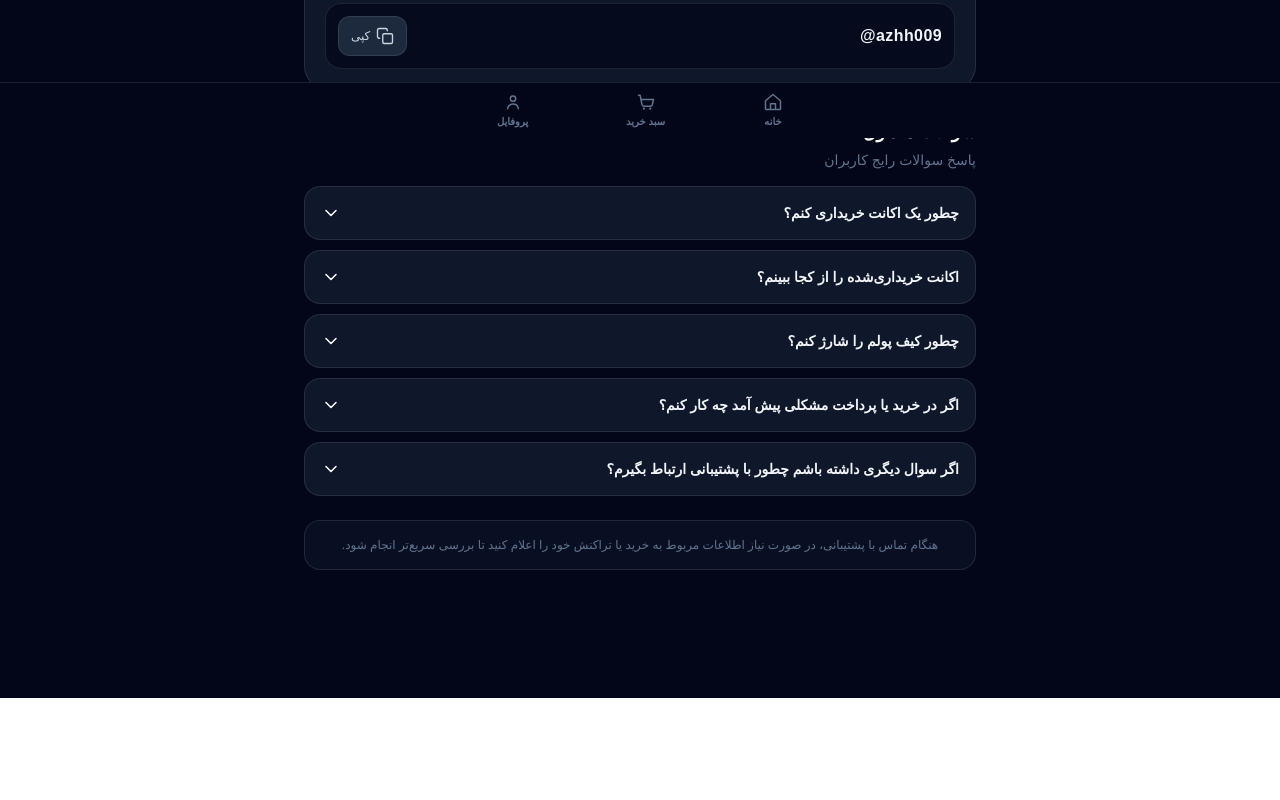
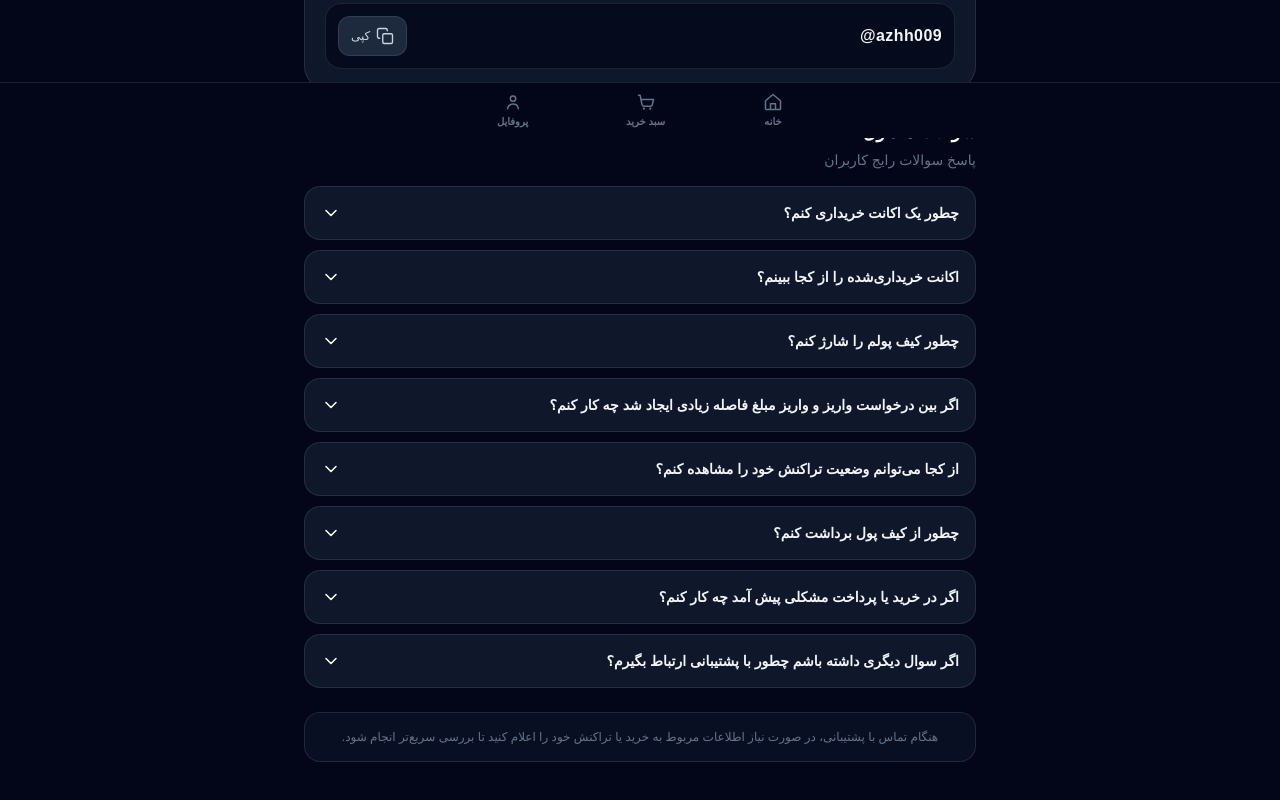
Before and after one commit to Msooragh1388/gaming-account, a Next.js app: page /support in a window 1280 px wide. Shown: the part 662-1462 px from the top of the page. Before the commit the page ends 1360 px from the top, so only its background shows below. Built offline with nearby package versions, Linux system fonts and the light colour scheme.

Commit message:
update support faq

```diff
--- a/app/support/page.tsx
+++ b/app/support/page.tsx
@@ -9,7 +9,7 @@ const faqs = [
   {
     question: "چطور یک اکانت خریداری کنم؟",
     answer:
-      "از صفحه محصولات، بازی و محصول موردنظر خودت را انتخاب کن و مراحل خرید را انجام بده. بعد از تکمیل موفق خرید، اطلاعات محصول در بخش خریدهای من قرار می‌گیرد.",
+      "ابتدا وارد بخش «اطلاعات حساب» شوید و اطلاعات کاربری خود را تکمیل کنید. سپس از بخش «کیف پول» موجودی خود را به میزان موردنیاز شارژ کنید. پس از شارژ شدن کیف پول، اکانت موردنظر خود را انتخاب کرده و به سبد خرید اضافه کنید. در ادامه وارد سبد خرید شوید و مراحل خرید را تکمیل کنید. پس از تکمیل موفق خرید، اطلاعات اکانت خریداری‌شده در بخش «خریدهای من» قرار می‌گیرد.",
   },
   {
     question: "اکانت خریداری‌شده را از کجا ببینم؟",
@@ -19,7 +19,22 @@ const faqs = [
   {
     question: "چطور کیف پولم را شارژ کنم؟",
     answer:
-      "از پروفایل وارد بخش «کیف پول» شو و گزینه شارژ کیف پول را انتخاب کن. سپس طبق مراحل نمایش‌داده‌شده مبلغ موردنظر را پرداخت کن.",
+      "ابتدا وارد بخش «اطلاعات حساب» شوید و اطلاعات کاربری خود را تکمیل کنید. سپس وارد بخش «کیف پول» شوید و گزینه «واریز» را انتخاب کنید. در مرحله بعد، «کارت مبدأ» را انتخاب کنید؛ منظور از کارت مبدأ، کارتی است که قصد دارید مبلغ را با استفاده از آن واریز کنید. در انتخاب کارت مبدأ دقت کنید، زیرا این اطلاعات برای ثبت و بررسی درخواست واریز شما اهمیت دارد. سپس مبلغ موردنظر را وارد کرده و درخواست واریز را تأیید کنید. پس از ثبت درخواست، حداکثر ۱۵ دقیقه فرصت دارید مبلغ را به شماره کارت اعلام‌شده واریز کنید. مبلغ واقعی واریزی باید دقیقاً با مبلغ درخواست‌شده در سایت یکسان باشد. پس از انجام واریز، موجودی کیف پول شما حداکثر تا ۱ ساعت شارژ خواهد شد.",
+  },
+  {
+    question: "اگر بین درخواست واریز و واریز مبلغ فاصله زیادی ایجاد شد چه کار کنم؟",
+    answer:
+      "پس از ثبت درخواست واریز، بهتر است مبلغ را در زمان تعیین‌شده به شماره کارت اعلام‌شده واریز کنید. اگر بین زمان ثبت درخواست و واریز مبلغ فاصله زیادی ایجاد شد، بهتر است با پشتیبانی در تماس باشید. همچنین می‌توانید از بخش «تراکنش‌ها» درخواست واریز قبلی را لغو کرده و یک درخواست واریز جدید ثبت کنید و مبلغ را در زمان مقرر و مطابق مبلغ درخواست جدید واریز نمایید. در صورتی که مبلغ پس از گذشت زمان تعیین‌شده واریز شود، ممکن است وجه با کسر کارمزد مربوطه به همان کارتی که از طریق آن واریز انجام شده، برگشت داده شود.",
+  },
+  {
+    question: "از کجا می‌توانم وضعیت تراکنش خود را مشاهده کنم؟",
+    answer:
+      "برای مشاهده وضعیت و جزئیات تراکنش‌ها، کافی است وارد بخش «تراکنش‌ها» شوید. در این بخش می‌توانید درخواست‌های واریز و برداشت خود را مشاهده و وضعیت هر تراکنش را پیگیری کنید. همچنین در صورتی که بخواهید، می‌توانید تراکنش خود را از همین بخش لغو کنید.",
+  },
+  {
+    question: "چطور از کیف پول برداشت کنم؟",
+    answer:
+      "برای برداشت وجه، ابتدا وارد بخش «کیف پول» شوید و گزینه «برداشت» را انتخاب کنید. سپس «کارت مقصد» را انتخاب کنید؛ یعنی کارتی که می‌خواهید مبلغ برداشت‌شده به آن واریز شود. در ادامه مبلغ موردنظر برای برداشت را تعیین و درخواست خود را ثبت کنید. مبلغ برداشت پس از بررسی و کسر کارمزد مربوطه، حداکثر تا ۲۴ ساعت کاری به کارت مقصد شما واریز خواهد شد.",
   },
   {
     question: "اگر در خرید یا پرداخت مشکلی پیش آمد چه کار کنم؟",
```
